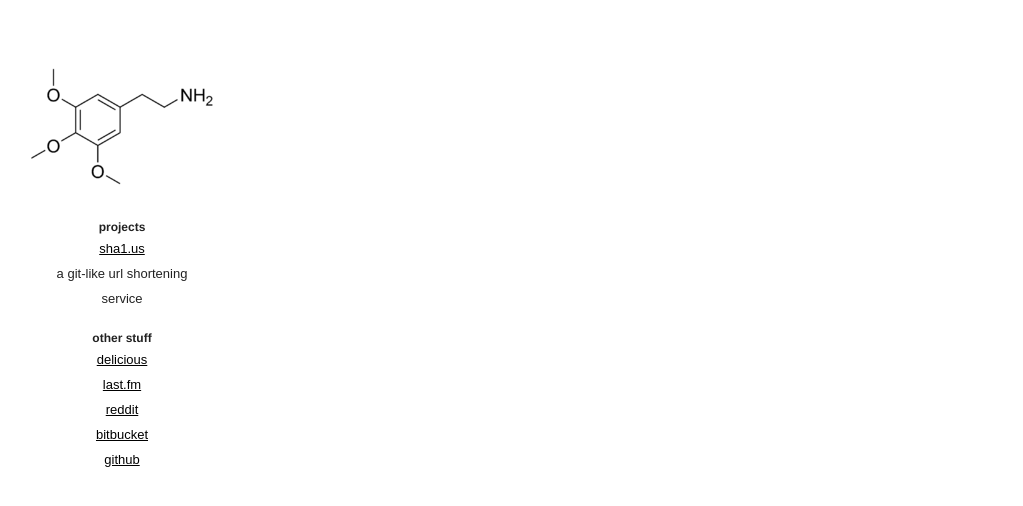
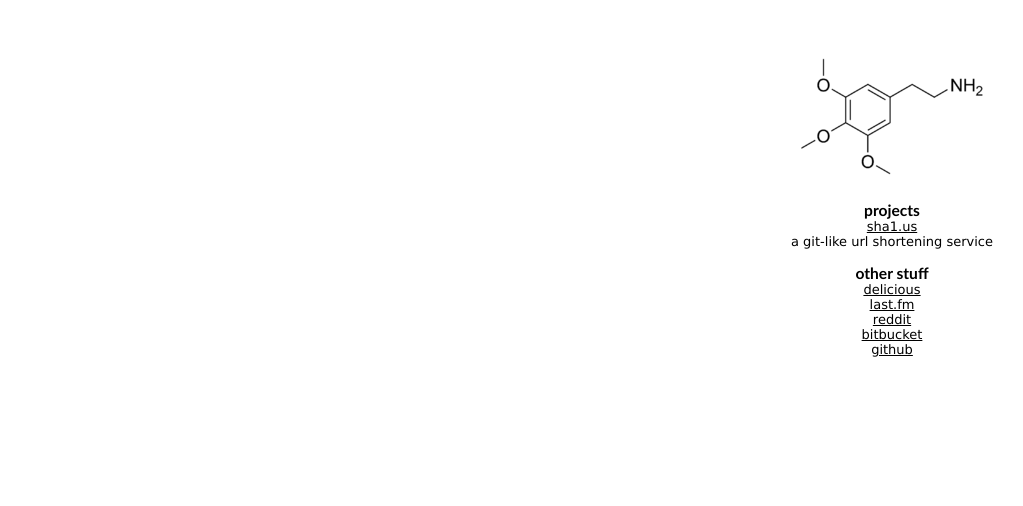
Before and after one commit to Kobold/bmblog, a Django app: template posts/templates/main.html in a window 1280 px wide. Shown: the top 506 px of the page, without its empty margins (143-1166 px from the left). Run offline with Django 3.2, Linux system fonts and the light colour scheme; the template is opened without the code that fills it, so the values that code supplies are empty.

Commit message:
another css update... removed blueprint css framework

```diff
--- a/posts/templates/base.html
+++ b/posts/templates/base.html
@@ -6,10 +6,7 @@
   <meta http-equiv="Content-Type" content="text/html; charset=utf-8">
   <title>{% block title %}Booze and Mescaline{% endblock %}</title>
   <link rel="alternate" type="application/atom+xml" href="/feed/">
-  <link rel="stylesheet" type="text/css" href="/static/stylesheet.css" />
-  <link rel="stylesheet" href="/static/screen.css" type="text/css" media="screen, projection">
-  <link rel="stylesheet" href="/static/print.css" type="text/css" media="print">
-  <!--[if IE]><link rel="stylesheet" href="/static/ie.css" type="text/css" media="screen, projection"><![endif]-->
+  <link rel="stylesheet" type="text/css" href="/static/stylesheet.css">
   <script type="text/javascript">
   var gaJsHost = (("https:" == document.location.protocol) ? "https://ssl." : "http://www.");
   document.write(unescape("%3Cscript src='" + gaJsHost + "google-analytics.com/ga.js' type='text/javascript'%3E%3C/script%3E"));
@@ -22,19 +19,20 @@
 </head>
 <body>
 
-<div class="container">
-  <div class="span-16 append-4">
+<div id="content">
 {% block content %}{% endblock %}
 </div>
-  <div class="span-4 last">
+<div id="sidebar">
   <a href="/"><img id="logo" src="/static/mescaline.png" alt="mescaline"/></a>
-    <div id="sidebar">
-      <strong>projects</strong>
+  <div class="section">
+    <h1>projects</h1>
     <ul>
       <li><a href="http://sha1.us">sha1.us</a><br>a git-like url shortening service</li>
     </ul>
+  </div>
 
-      <strong>other stuff</strong>
+  <div class="section">
+    <h1>other stuff</h1>
     <ul>
       <li><a href="http://delicious.com/Kobold">delicious</a></li>
       <li><a href="http://www.last.fm/user/pbkobold">last.fm</a></li>
@@ -44,7 +42,6 @@
     </ul>
   </div>
 </div>
-</div>
 
 </body>
 </html>
--- a/posts/templates/post_body.html
+++ b/posts/templates/post_body.html
@@ -1,5 +1,7 @@
 {% load markup %}
 
-<h1><a href="{{ post.get_absolute_url }}">{{ post.title }}</a></h1>
-<p class="header">{{ post.date|date:"F j, Y" }}</p>
+<div class="header">
+  <h1><a href="{{ post.get_absolute_url }}">{{ post.title }}</a></h1>
+  {{ post.date|date:"F j, Y" }}
+</div>
 <div class="post">{{ post.text|markdown }}</div>
--- a/static/print.css
+++ /dev/null
@@ -1,30 +0,0 @@
-/* -----------------------------------------------------------------------
-
-
- Blueprint CSS Framework 0.8
- http://blueprintcss.org
-
-   * Copyright (c) 2007-Present. See LICENSE for more info.
-   * See README for instructions on how to use Blueprint.
-   * For credits and origins, see AUTHORS.
-   * This is a compressed file. See the sources in the 'src' directory.
-
------------------------------------------------------------------------ */
-
-/* print.css */
-body {line-height:1.5;font-family:"Helvetica Neue", Arial, Helvetica, sans-serif;color:#000;background:none;font-size:10pt;}
-.container {background:none;}
-hr {background:#ccc;color:#ccc;width:100%;height:2px;margin:2em 0;padding:0;border:none;}
-hr.space {background:#fff;color:#fff;}
-h1, h2, h3, h4, h5, h6 {font-family:"Helvetica Neue", Arial, "Lucida Grande", sans-serif;}
-code {font:.9em "Courier New", Monaco, Courier, monospace;}
-img {float:left;margin:1.5em 1.5em 1.5em 0;}
-a img {border:none;}
-p img.top {margin-top:0;}
-blockquote {margin:1.5em;padding:1em;font-style:italic;font-size:.9em;}
-.small {font-size:.9em;}
-.large {font-size:1.1em;}
-.quiet {color:#999;}
-.hide {display:none;}
-a:link, a:visited {background:transparent;font-weight:700;text-decoration:underline;}
-a:link:after, a:visited:after {content:" (" attr(href) ")";font-size:90%;}
--- a/static/screen.css
+++ /dev/null
@@ -1,251 +0,0 @@
-/* -----------------------------------------------------------------------
-
-
- Blueprint CSS Framework 0.8
- http://blueprintcss.org
-
-   * Copyright (c) 2007-Present. See LICENSE for more info.
-   * See README for instructions on how to use Blueprint.
-   * For credits and origins, see AUTHORS.
-   * This is a compressed file. See the sources in the 'src' directory.
-
------------------------------------------------------------------------ */
-
-/* reset.css */
-html, body, div, span, object, iframe, h1, h2, h3, h4, h5, h6, p, blockquote, pre, a, abbr, acronym, address, code, del, dfn, em, img, q, dl, dt, dd, ol, ul, li, fieldset, form, label, legend, table, caption, tbody, tfoot, thead, tr, th, td {margin:0;padding:0;border:0;font-weight:inherit;font-style:inherit;font-size:100%;font-family:inherit;vertical-align:baseline;}
-body {line-height:1.5;}
-table {border-collapse:separate;border-spacing:0;}
-caption, th, td {text-align:left;font-weight:normal;}
-table, td, th {vertical-align:middle;}
-blockquote:before, blockquote:after, q:before, q:after {content:"";}
-blockquote, q {quotes:"" "";}
-a img {border:none;}
-
-/* typography.css */
-body {font-size:75%;color:#222;background:#fff;font-family:"Helvetica Neue", Arial, Helvetica, sans-serif;}
-h1, h2, h3, h4, h5, h6 {font-weight:normal;color:#111;}
-h1 {font-size:3em;line-height:1;margin-bottom:0.5em;}
-h2 {font-size:2em;margin-bottom:0.75em;}
-h3 {font-size:1.5em;line-height:1;margin-bottom:1em;}
-h4 {font-size:1.2em;line-height:1.25;margin-bottom:1.25em;}
-h5 {font-size:1em;font-weight:bold;margin-bottom:1.5em;}
-h6 {font-size:1em;font-weight:bold;}
-h1 img, h2 img, h3 img, h4 img, h5 img, h6 img {margin:0;}
-p {margin:0 0 1.5em;}
-p img.left {float:left;margin:1.5em 1.5em 1.5em 0;padding:0;}
-p img.right {float:right;margin:1.5em 0 1.5em 1.5em;}
-a:focus, a:hover {color:#000;}
-a {color:#009;text-decoration:underline;}
-blockquote {margin:1.5em;color:#666;font-style:italic;}
-strong {font-weight:bold;}
-em, dfn {font-style:italic;}
-dfn {font-weight:bold;}
-sup, sub {line-height:0;}
-abbr, acronym {border-bottom:1px dotted #666;}
-address {margin:0 0 1.5em;font-style:italic;}
-del {color:#666;}
-pre {margin:1.5em 0;white-space:pre;}
-pre, code, tt {font:1em 'andale mono', 'lucida console', monospace;line-height:1.5;}
-li ul, li ol {margin:0 1.5em;}
-ul, ol {margin:0 1.5em 1.5em 1.5em;}
-ul {list-style-type:disc;}
-ol {list-style-type:decimal;}
-dl {margin:0 0 1.5em 0;}
-dl dt {font-weight:bold;}
-dd {margin-left:1.5em;}
-table {margin-bottom:1.4em;width:100%;}
-th {font-weight:bold;}
-thead th {background:#c3d9ff;}
-th, td, caption {padding:4px 10px 4px 5px;}
-tr.even td {background:#e5ecf9;}
-tfoot {font-style:italic;}
-caption {background:#eee;}
-.small {font-size:.8em;margin-bottom:1.875em;line-height:1.875em;}
-.large {font-size:1.2em;line-height:2.5em;margin-bottom:1.25em;}
-.hide {display:none;}
-.quiet {color:#666;}
-.loud {color:#000;}
-.highlight {background:#ff0;}
-.added {background:#060;color:#fff;}
-.removed {background:#900;color:#fff;}
-.first {margin-left:0;padding-left:0;}
-.last {margin-right:0;padding-right:0;}
-.top {margin-top:0;padding-top:0;}
-.bottom {margin-bottom:0;padding-bottom:0;}
-
-/* grid.css */
-.container {width:950px;margin:0 auto;}
-.showgrid {background:url(src/grid.png);}
-.column, div.span-1, div.span-2, div.span-3, div.span-4, div.span-5, div.span-6, div.span-7, div.span-8, div.span-9, div.span-10, div.span-11, div.span-12, div.span-13, div.span-14, div.span-15, div.span-16, div.span-17, div.span-18, div.span-19, div.span-20, div.span-21, div.span-22, div.span-23, div.span-24 {float:left;margin-right:10px;}
-.last, div.last {margin-right:0;}
-.span-1 {width:30px;}
-.span-2 {width:70px;}
-.span-3 {width:110px;}
-.span-4 {width:150px;}
-.span-5 {width:190px;}
-.span-6 {width:230px;}
-.span-7 {width:270px;}
-.span-8 {width:310px;}
-.span-9 {width:350px;}
-.span-10 {width:390px;}
-.span-11 {width:430px;}
-.span-12 {width:470px;}
-.span-13 {width:510px;}
-.span-14 {width:550px;}
-.span-15 {width:590px;}
-.span-16 {width:630px;}
-.span-17 {width:670px;}
-.span-18 {width:710px;}
-.span-19 {width:750px;}
-.span-20 {width:790px;}
-.span-21 {width:830px;}
-.span-22 {width:870px;}
-.span-23 {width:910px;}
-.span-24, div.span-24 {width:950px;margin:0;}
-input.span-1, textarea.span-1, select.span-1 {width:30px!important;}
-input.span-2, textarea.span-2, select.span-2 {width:50px!important;}
-input.span-3, textarea.span-3, select.span-3 {width:90px!important;}
-input.span-4, textarea.span-4, select.span-4 {width:130px!important;}
-input.span-5, textarea.span-5, select.span-5 {width:170px!important;}
-input.span-6, textarea.span-6, select.span-6 {width:210px!important;}
-input.span-7, textarea.span-7, select.span-7 {width:250px!important;}
-input.span-8, textarea.span-8, select.span-8 {width:290px!important;}
-input.span-9, textarea.span-9, select.span-9 {width:330px!important;}
-input.span-10, textarea.span-10, select.span-10 {width:370px!important;}
-input.span-11, textarea.span-11, select.span-11 {width:410px!important;}
-input.span-12, textarea.span-12, select.span-12 {width:450px!important;}
-input.span-13, textarea.span-13, select.span-13 {width:490px!important;}
-input.span-14, textarea.span-14, select.span-14 {width:530px!important;}
-input.span-15, textarea.span-15, select.span-15 {width:570px!important;}
-input.span-16, textarea.span-16, select.span-16 {width:610px!important;}
-input.span-17, textarea.span-17, select.span-17 {width:650px!important;}
-input.span-18, textarea.span-18, select.span-18 {width:690px!important;}
-input.span-19, textarea.span-19, select.span-19 {width:730px!important;}
-input.span-20, textarea.span-20, select.span-20 {width:770px!important;}
-input.span-21, textarea.span-21, select.span-21 {width:810px!important;}
-input.span-22, textarea.span-22, select.span-22 {width:850px!important;}
-input.span-23, textarea.span-23, select.span-23 {width:890px!important;}
-input.span-24, textarea.span-24, select.span-24 {width:940px!important;}
-.append-1 {padding-right:40px;}
-.append-2 {padding-right:80px;}
-.append-3 {padding-right:120px;}
-.append-4 {padding-right:160px;}
-.append-5 {padding-right:200px;}
-.append-6 {padding-right:240px;}
-.append-7 {padding-right:280px;}
-.append-8 {padding-right:320px;}
-.append-9 {padding-right:360px;}
-.append-10 {padding-right:400px;}
-.append-11 {padding-right:440px;}
-.append-12 {padding-right:480px;}
-.append-13 {padding-right:520px;}
-.append-14 {padding-right:560px;}
-.append-15 {padding-right:600px;}
-.append-16 {padding-right:640px;}
-.append-17 {padding-right:680px;}
-.append-18 {padding-right:720px;}
-.append-19 {padding-right:760px;}
-.append-20 {padding-right:800px;}
-.append-21 {padding-right:840px;}
-.append-22 {padding-right:880px;}
-.append-23 {padding-right:920px;}
-.prepend-1 {padding-left:40px;}
-.prepend-2 {padding-left:80px;}
-.prepend-3 {padding-left:120px;}
-.prepend-4 {padding-left:160px;}
-.prepend-5 {padding-left:200px;}
-.prepend-6 {padding-left:240px;}
-.prepend-7 {padding-left:280px;}
-.prepend-8 {padding-left:320px;}
-.prepend-9 {padding-left:360px;}
-.prepend-10 {padding-left:400px;}
-.prepend-11 {padding-left:440px;}
-.prepend-12 {padding-left:480px;}
-.prepend-13 {padding-left:520px;}
-.prepend-14 {padding-left:560px;}
-.prepend-15 {padding-left:600px;}
-.prepend-16 {padding-left:640px;}
-.prepend-17 {padding-left:680px;}
-.prepend-18 {padding-left:720px;}
-.prepend-19 {padding-left:760px;}
-.prepend-20 {padding-left:800px;}
-.prepend-21 {padding-left:840px;}
-.prepend-22 {padding-left:880px;}
-.prepend-23 {padding-left:920px;}
-div.border {padding-right:4px;margin-right:5px;border-right:1px solid #eee;}
-div.colborder {padding-right:24px;margin-right:25px;border-right:1px solid #eee;}
-.pull-1 {margin-left:-40px;}
-.pull-2 {margin-left:-80px;}
-.pull-3 {margin-left:-120px;}
-.pull-4 {margin-left:-160px;}
-.pull-5 {margin-left:-200px;}
-.pull-6 {margin-left:-240px;}
-.pull-7 {margin-left:-280px;}
-.pull-8 {margin-left:-320px;}
-.pull-9 {margin-left:-360px;}
-.pull-10 {margin-left:-400px;}
-.pull-11 {margin-left:-440px;}
-.pull-12 {margin-left:-480px;}
-.pull-13 {margin-left:-520px;}
-.pull-14 {margin-left:-560px;}
-.pull-15 {margin-left:-600px;}
-.pull-16 {margin-left:-640px;}
-.pull-17 {margin-left:-680px;}
-.pull-18 {margin-left:-720px;}
-.pull-19 {margin-left:-760px;}
-.pull-20 {margin-left:-800px;}
-.pull-21 {margin-left:-840px;}
-.pull-22 {margin-left:-880px;}
-.pull-23 {margin-left:-920px;}
-.pull-24 {margin-left:-960px;}
-.pull-1, .pull-2, .pull-3, .pull-4, .pull-5, .pull-6, .pull-7, .pull-8, .pull-9, .pull-10, .pull-11, .pull-12, .pull-13, .pull-14, .pull-15, .pull-16, .pull-17, .pull-18, .pull-19, .pull-20, .pull-21, .pull-22, .pull-23, .pull-24 {float:left;position:relative;}
-.push-1 {margin:0 -40px 1.5em 40px;}
-.push-2 {margin:0 -80px 1.5em 80px;}
-.push-3 {margin:0 -120px 1.5em 120px;}
-.push-4 {margin:0 -160px 1.5em 160px;}
-.push-5 {margin:0 -200px 1.5em 200px;}
-.push-6 {margin:0 -240px 1.5em 240px;}
-.push-7 {margin:0 -280px 1.5em 280px;}
-.push-8 {margin:0 -320px 1.5em 320px;}
-.push-9 {margin:0 -360px 1.5em 360px;}
-.push-10 {margin:0 -400px 1.5em 400px;}
-.push-11 {margin:0 -440px 1.5em 440px;}
-.push-12 {margin:0 -480px 1.5em 480px;}
-.push-13 {margin:0 -520px 1.5em 520px;}
-.push-14 {margin:0 -560px 1.5em 560px;}
-.push-15 {margin:0 -600px 1.5em 600px;}
-.push-16 {margin:0 -640px 1.5em 640px;}
-.push-17 {margin:0 -680px 1.5em 680px;}
-.push-18 {margin:0 -720px 1.5em 720px;}
-.push-19 {margin:0 -760px 1.5em 760px;}
-.push-20 {margin:0 -800px 1.5em 800px;}
-.push-21 {margin:0 -840px 1.5em 840px;}
-.push-22 {margin:0 -880px 1.5em 880px;}
-.push-23 {margin:0 -920px 1.5em 920px;}
-.push-24 {margin:0 -960px 1.5em 960px;}
-.push-1, .push-2, .push-3, .push-4, .push-5, .push-6, .push-7, .push-8, .push-9, .push-10, .push-11, .push-12, .push-13, .push-14, .push-15, .push-16, .push-17, .push-18, .push-19, .push-20, .push-21, .push-22, .push-23, .push-24 {float:right;position:relative;}
-.prepend-top {margin-top:1.5em;}
-.append-bottom {margin-bottom:1.5em;}
-.box {padding:1.5em;margin-bottom:1.5em;background:#E5ECF9;}
-hr {background:#ddd;color:#ddd;clear:both;float:none;width:100%;height:.1em;margin:0 0 1.45em;border:none;}
-hr.space {background:#fff;color:#fff;}
-.clearfix:after, .container:after {content:"\0020";display:block;height:0;clear:both;visibility:hidden;overflow:hidden;}
-.clearfix, .container {display:block;}
-.clear {clear:both;}
-
-/* forms.css */
-label {font-weight:bold;}
-fieldset {padding:1.4em;margin:0 0 1.5em 0;border:1px solid #ccc;}
-legend {font-weight:bold;font-size:1.2em;}
-input.text, input.title, textarea, select {margin:0.5em 0;border:1px solid #bbb;}
-input.text:focus, input.title:focus, textarea:focus, select:focus {border:1px solid #666;}
-input.text, input.title {width:300px;padding:5px;}
-input.title {font-size:1.5em;}
-textarea {width:390px;height:250px;padding:5px;}
-.error, .notice, .success {padding:.8em;margin-bottom:1em;border:2px solid #ddd;}
-.error {background:#FBE3E4;color:#8a1f11;border-color:#FBC2C4;}
-.notice {background:#FFF6BF;color:#514721;border-color:#FFD324;}
-.success {background:#E6EFC2;color:#264409;border-color:#C6D880;}
-.error a {color:#8a1f11;}
-.notice a {color:#514721;}
-.success a {color:#264409;}
--- a/static/stylesheet.css
+++ b/static/stylesheet.css
@@ -1,55 +1,134 @@
-.container p, .container li {
-font-family: Arial,sans-serif;
-font-size: 13px;
-line-height: 25px;
+/* Erik Meijer's CSS Reset:
+http://meyerweb.com/eric/thoughts/2008/01/15/resetting-again/
+*/
+
+html, body, div, span, applet, object, iframe,
+h1, h2, h3, h4, h5, h6, p, blockquote, pre,
+a, abbr, acronym, address, big, cite, code,
+del, dfn, em, font, img, ins, kbd, q, s, samp,
+small, strike, strong, sub, sup, tt, var,
+b, u, i, center,
+dl, dt, dd, ol, ul, li,
+fieldset, form, label, legend,
+table, caption, tbody, tfoot, thead, tr, th, td {
+	margin: 0;
+	padding: 0;
+	border: 0;
+	outline: 0;
+	font-size: 100%;
+	vertical-align: baseline;
+	background: transparent;
+}
+body {
+	line-height: 1;
+}
+ol, ul {
+	list-style: none;
+}
+blockquote, q {
+	quotes: none;
 }
 
-.container {
-padding-top: 5em;
+/* remember to define focus styles! */
+:focus {
+	outline: 0;
 }
 
-#sidebar {
-margin: 20px auto;
-text-align: center;
-width: 200px;
+/* remember to highlight inserts somehow! */
+ins {
+	text-decoration: none;
+}
+del {
+	text-decoration: line-through;
 }
 
-#sidebar ul {
-list-style-type: none;
+/* tables still need 'cellspacing="0"' in the markup */
+table {
+	border-collapse: collapse;
+	border-spacing: 0;
 }
 
-a:link {
+/*******************************************************/
+
+/* links should be black */
+a:link, a:visited {
 color: black;
 }
 
-a:visited {
-color: black;
-}
-
+/* and respond to hovering */
 a:hover {
 text-decoration: none;
 }
 
+/* header links underline when hovered over */
 h1 a {
 text-decoration: none;
 }
-
 h1 a:hover {
 text-decoration: underline;
 }
 
-h1, .header {
+/* make a fixed width centered body */
+body {
+margin: 50px auto;
+width: 1000px;
+}
+#content {
+float: left;
+width: 650px;
+}
+#sidebar {
+float: right;
+width: 210px;
 text-align: center;
 }
 
-h1, h2, h3, h4 {
-font-family: "Gill Sans", "Helvetica Neue", Arial, Helvetica, sans-serif !important;
+/* center the header */
+.header {
+text-align: center;
 }
 
-.post:first-letter {
-font-weight: bold;
+/* space between the posts */
+.post {
+margin-bottom: 80px;
 }
 
-.post {
-margin-bottom: 7em;
+/* main fonts */
+body {
+font: normal small verdana, arial, helvetica, sans-serif;
 }
+
+/* header fonts and sizing */
+h1, h2, h3, h4 {
+font-family: "Gill Sans", "Helvetica Neue", Arial, Helvetica, sans-serif;
+}
+h1 { font-size: 200%; }
+h2 { font-size: 140%; }
+h3 { font-size: 120%; }
+
+/* sidebar titles and spacing */
+#sidebar h1 {
+font-size: 120%;
+}
+#sidebar .section {
+margin: 15px 0px;
+}
+
+/* give the content some space to breathe */
+p, #content ol, #content ul {
+margin:1.75em 0;
+line-height: 1.4em;
+}
+
+/* styling for misc elements */
+#content ol, #content ul {
+margin-left:1em;
+padding-left:1em;
+list-style: disc;
+}
+blockquote {
+border-left:1px dotted;
+font-style:oblique;
+margin-left:1em;
+padding-left:1em
+}
```
Also changed, not shown: static/ie.css (deleted, +0 -26 lines). Lines whose indentation alone changed are shown as unchanged.
